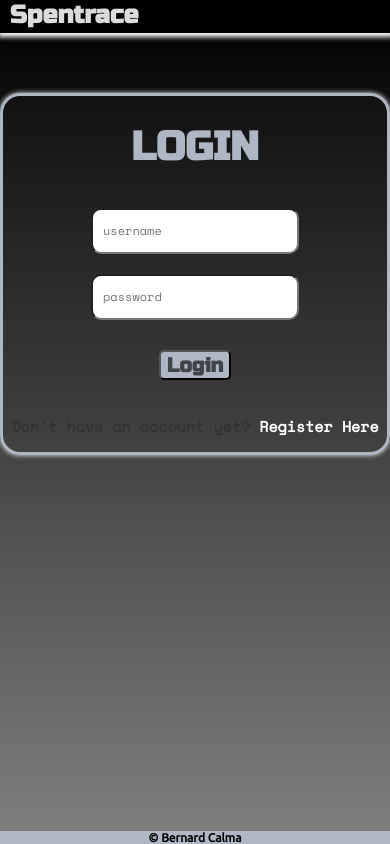
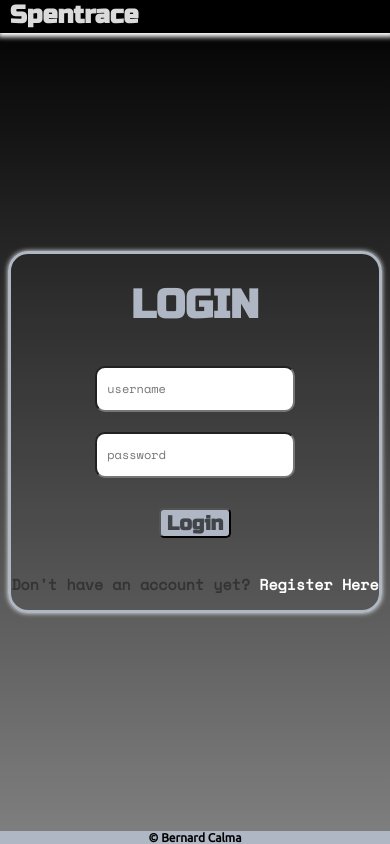
Before and after one commit to Bernard-Calma/spentrace-react, a React (Create React App) app: page / in a window 390 px wide. Built offline with nearby package versions, Linux system fonts and the light colour scheme; no server answers.

Commit message:
fix(Login Mobile View): Register text unreadable
Add flex display to center login container to show text better

```diff
--- a/src/container/landingPage/landingPage.css
+++ b/src/container/landingPage/landingPage.css
@@ -40,6 +40,7 @@
 @media screen and (max-width: 900px) {
     .containerLandingPage{
         all: unset;
+        display: flex;
     }
     .containerLandingPage {
         /* border: solid red; */
--- a/src/container/landingPage/login/Login.css
+++ b/src/container/landingPage/login/Login.css
@@ -107,7 +107,7 @@
 @media screen and (max-width: 900px) {
     .containerLogin, .containerRegister {
         width: auto;
-        margin: 60px auto;
+        margin: auto;
     }
 
     .formLogin {
```
